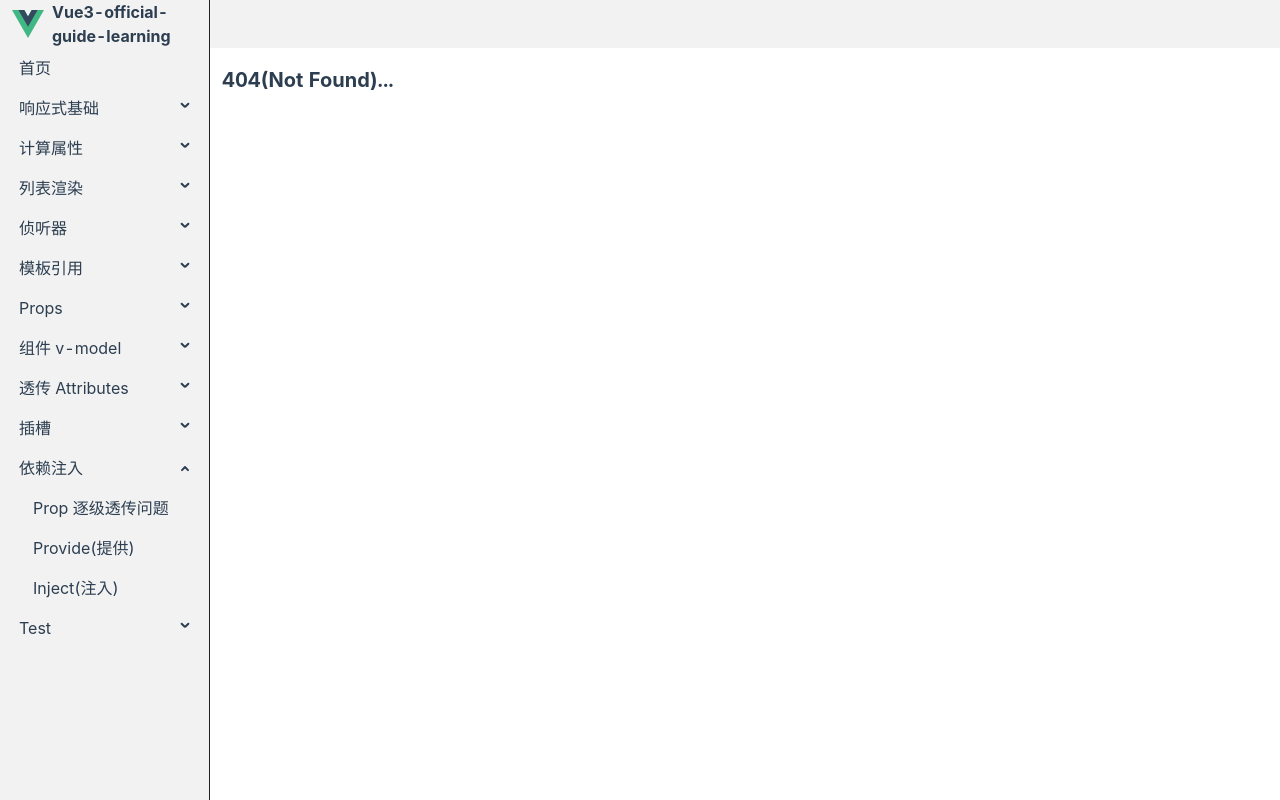
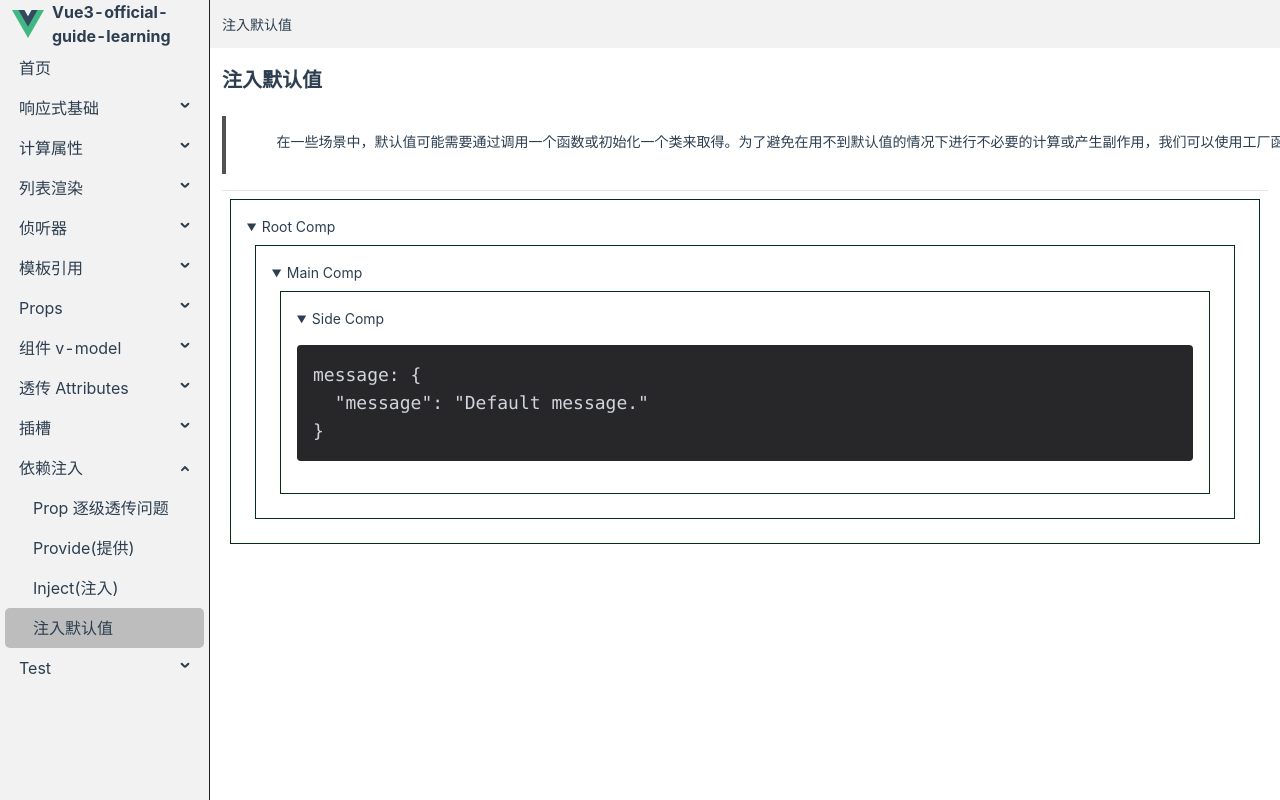
Before and after one commit to yuanlee301415/vue3-official-guide-learning, a Vue app: page /provide-inject/injection-default-values in a window 1280 px wide. Before the commit this address had no page. Built offline with nearby package versions, Linux system fonts and the light colour scheme.

Commit message:
依赖注入》注入默认值（工厂函数）

```diff
--- a/src/router/routes/modules/provide-inject.js
+++ b/src/router/routes/modules/provide-inject.js
@@ -29,6 +29,13 @@ const PROVIDE_INJECT_ROUTE = {
         title: 'Inject(注入)',
       },
     },
+    {
+      path: 'injection-default-values',
+      component: () => import('@/views/provide-inject/injection-default-values/index.vue'),
+      meta: {
+        title: '注入默认值',
+      },
+    },
   ],
 }
 
--- /dev/null
+++ b/src/views/provide-inject/injection-default-values/index.vue
@@ -0,0 +1,19 @@
+<script setup>
+import RootComp from './modules/RootComp.vue'
+
+defineOptions({ name: 'InjectDefaultValues' })
+</script>
+
+<template>
+  <div>
+    <h1>注入默认值</h1>
+    <pre>
+      在一些场景中，默认值可能需要通过调用一个函数或初始化一个类来取得。为了避免在用不到默认值的情况下进行不必要的计算或产生副作用，我们可以使用工厂函数来创建默认值
+    </pre>
+    <hr />
+
+    <RootComp />
+  </div>
+</template>
+
+<style scoped lang="less"></style>
--- /dev/null
+++ b/src/views/provide-inject/injection-default-values/modules/MainComp.vue
@@ -0,0 +1,12 @@
+<script setup>
+import SideComp from './SideComp.vue'
+</script>
+
+<template>
+  <details open class="m-2 p-4 border border-green-950">
+    <summary>Main Comp</summary>
+    <SideComp />
+  </details>
+</template>
+
+<style scoped lang="less"></style>
--- /dev/null
+++ b/src/views/provide-inject/injection-default-values/modules/RootComp.vue
@@ -0,0 +1,12 @@
+<script setup>
+import MainComp from './MainComp.vue'
+</script>
+
+<template>
+  <details open class="m-2 p-4 border border-green-950">
+    <summary>Root Comp</summary>
+    <MainComp />
+  </details>
+</template>
+
+<style scoped lang="less"></style>
--- /dev/null
+++ b/src/views/provide-inject/injection-default-values/modules/SideComp.vue
@@ -0,0 +1,24 @@
+<script setup>
+import { inject } from 'vue'
+
+class Message {
+  constructor() {
+    console.warn('Default message.')
+    this.message = 'Default message.'
+  }
+}
+
+/**
+ * 第三个参数表示默认值应该被当作一个工厂函数。
+ */
+const message = inject('message', () => new Message(), true)
+</script>
+
+<template>
+  <details open class="m-2 p-4 border border-green-950">
+    <summary>Side Comp</summary>
+    <code>message: {{ message }}</code>
+  </details>
+</template>
+
+<style scoped lang="less"></style>
```
